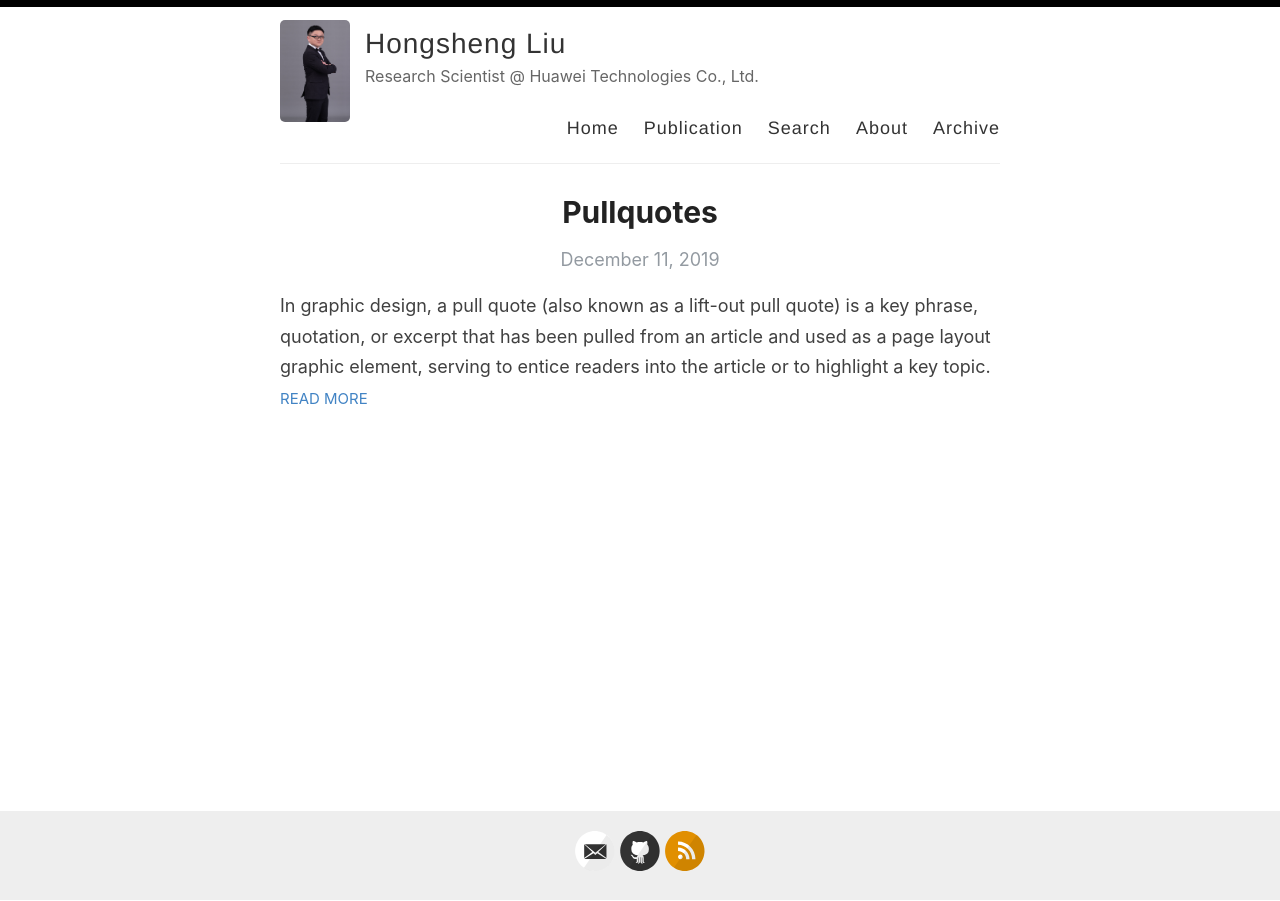
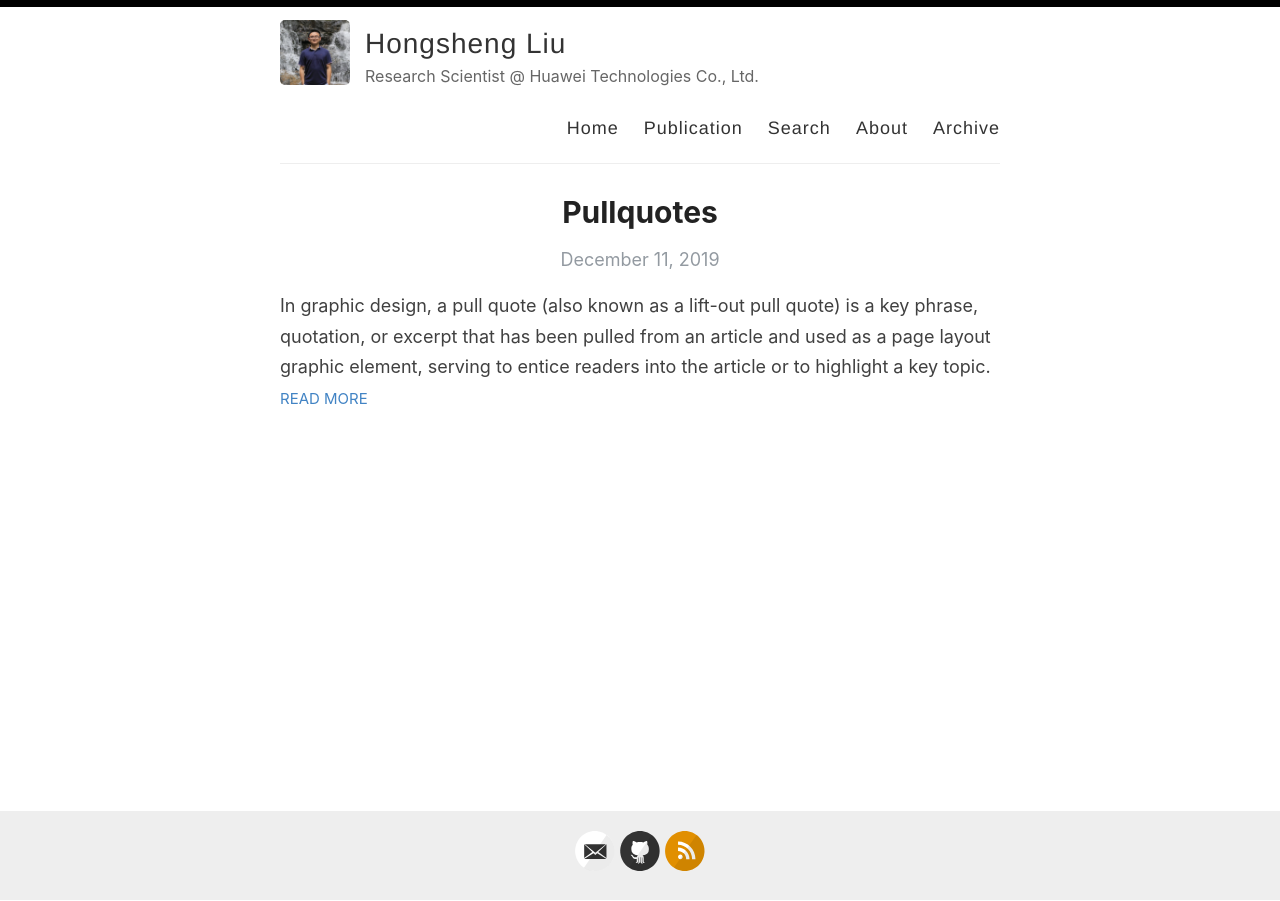
Before and after one commit to hsliuustc/hsliuustc.github.io, a Jekyll site: the page built from index.html, in a window 1280 px wide. Built offline with Jekyll 4.4.1, drawn with Linux system fonts in a browser that asks for light colours; the list of posts is cut into pages by our own code.

Commit message:
update photo

```diff
--- a/_config.yml
+++ b/_config.yml
@@ -12,7 +12,7 @@ author: Hongsheng Liu
 description: Research Scientist @ Huawei Technologies Co., Ltd.
 
 # URL of your avatar or profile pic (you could use your GitHub profile pic)
-avatar: /images/hsliu.jpg
+avatar: /images/hsliu.png
 
 #
 # Flags below are optional
```
Also changed, not shown: images/hsliu.png.
